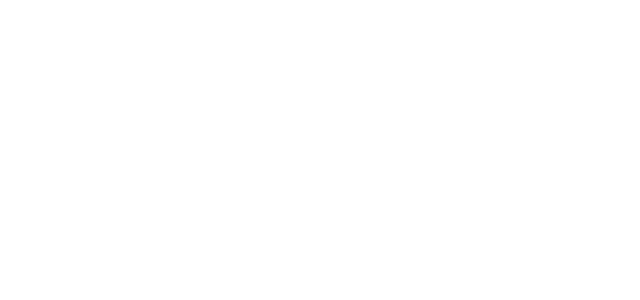
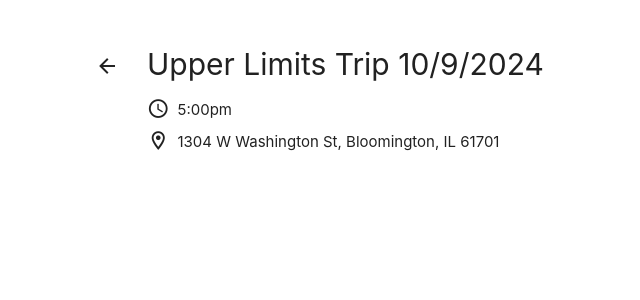
Before and after one commit to angelaleone/climbing-club-webapp, a Vue app: page /ridesheet in a window 1280 px wide. Before the commit this address had no page. Shown: the top 300 px of the page, without its empty margins (37-677 px from the left). Built offline with nearby package versions, Linux system fonts and the light colour scheme.

Commit message:
creating routes and files for ride sheet

```diff
--- a/src/router/index.ts
+++ b/src/router/index.ts
@@ -13,6 +13,7 @@
 import RideSheetInitialView from '@/views/member/RideSheetInitialView.vue'
 import DriverInfoView from '@/views/member/DriverInfoView.vue'
 import RiderInfoView from '@/views/member/RiderInfoView.vue'
+import RideSheetView from '@/views/member/RideSheetView.vue'
 
 const router = createRouter({
   history: createWebHistory(import.meta.env.BASE_URL),
@@ -89,6 +90,12 @@
       path: '/driverinfo',
       name: 'driverInfo',
       component: DriverInfoView
+    },
+    // this will work differently for unique ride sheets
+    {
+      path: '/ridesheet',
+      name: 'rideSheet',
+      component: RideSheetView
     }
   ]
 })
--- a/src/views/member/RideSheetView.vue
+++ b/src/views/member/RideSheetView.vue
@@ -0,0 +1,120 @@
+<template>
+  <div>
+    <div class="title-row">
+      <v-col>
+        <v-row>
+          <div class="back-btn">
+            <v-btn icon="mdi-arrow-left" variant="text" @click="$router.go(-1)"></v-btn>
+          </div>
+          <!-- this will be interpolated from store variables  -->
+          <h1>Upper Limits Trip 10/9/2024</h1>
+        </v-row>
+        <v-row class="event-subtitle">
+          <v-icon>mdi-clock-outline</v-icon>
+          <span text-subtitle-1 class="spacing-styles">5:00pm</span>
+        </v-row>
+        <v-row class="event-subtitle">
+          <v-icon>mdi-map-marker-outline</v-icon>
+          <span text-subtitle-1 class="spacing-styles"
+            >1304 W Washington St, Bloomington, IL 61701</span
+          >
+        </v-row>
+      </v-col>
+    </div>
+
+    <div class="content-container"></div>
+  </div>
+</template>
+
+<script lang="ts">
+import { defineComponent, ref } from 'vue'
+import axios from 'axios'
+import router from '@/router'
+
+export default defineComponent({
+  name: 'RiderSheet',
+  setup() {
+    const firstName = ref('')
+    const lastName = ref('')
+    const phone = ref('')
+    const ilstuEmail = ref('')
+    const password = ref('')
+
+    const submit = async () => {
+      //router.push()
+      try {
+        const response = await axios.post('http://localhost:3001/api/accounts/post', {
+          admin_user: false,
+          first_name: firstName.value,
+          last_name: lastName.value,
+          phone: phone.value,
+          ilstu_email: ilstuEmail.value,
+          username_ilstu: ilstuEmail.value.split('@')[0],
+          password: password.value
+        })
+        console.log('Account created:', response.data)
+      } catch (error) {
+        console.error('Error creating account:', error)
+      }
+    }
+
+    return {
+      firstName,
+      lastName,
+      phone,
+      ilstuEmail,
+      password,
+      submit
+    }
+  }
+})
+</script>
+
+<style scoped>
+.content-container {
+  padding-top: 10vh;
+}
+.name-input {
+  padding: 1vh;
+  width: 40vh;
+}
+.long-input {
+  padding: 1vh;
+  width: 80vh;
+}
+.btn-group-container {
+  justify-content: center;
+}
+.btn {
+  min-width: 10vh;
+  margin: 5vh;
+}
+
+.title-row {
+  display: flex;
+  align-items: center;
+  width: 100%;
+  padding-top: 5vh;
+}
+.row-styles {
+  justify-content: center;
+  align-items: center;
+}
+.back-btn {
+  margin-top: 0.3vh;
+  padding-right: 2vh;
+}
+.submit-btn {
+  background-color: #ead2ac;
+}
+.event-subtitle {
+  padding-top: 1vh;
+  padding-left: 8vh;
+}
+.spacing-styles {
+  padding-left: 1vh;
+}
+.title-description {
+  padding-bottom: 2vh;
+}
+</style>
--- a/src/views/member/RiderInfoView.vue
+++ b/src/views/member/RiderInfoView.vue
@@ -54,7 +54,9 @@
 
         <v-row class="btn-group-container">
           <div>
-            <v-btn class="submit-btn btn" rounded="xl" @click="submit">confirm</v-btn>
+            <v-btn class="submit-btn btn" rounded="xl" @click="submit" :loading="loading"
+              >confirm</v-btn
+            >
           </div>
         </v-row>
       </v-col>
@@ -75,10 +77,11 @@
     const phone = ref('')
     const ilstuEmail = ref('')
     const password = ref('')
+    const loading = ref(false)
 
     const submit = async () => {
-      //router.push()
       try {
+        loading.value = true
         const response = await axios.post('http://localhost:3001/api/accounts/post', {
           admin_user: false,
           first_name: firstName.value,
@@ -88,10 +91,13 @@
           username_ilstu: ilstuEmail.value.split('@')[0],
           password: password.value
         })
+        loading.value = false
         console.log('Account created:', response.data)
       } catch (error) {
+        loading.value = false
         console.error('Error creating account:', error)
       }
+      router.push('/ridesheet')
     }
 
     return {
@@ -100,7 +106,8 @@
       phone,
       ilstuEmail,
       password,
-      submit
+      submit,
+      loading
     }
   }
 })
```
